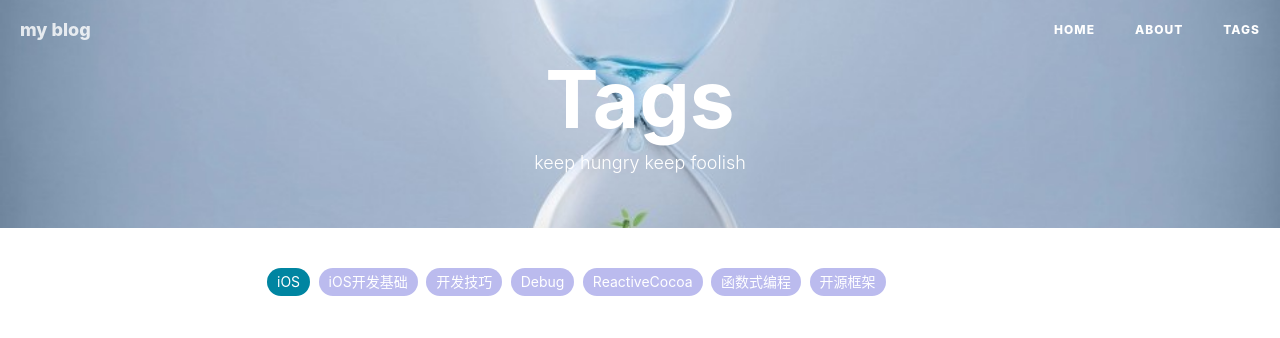
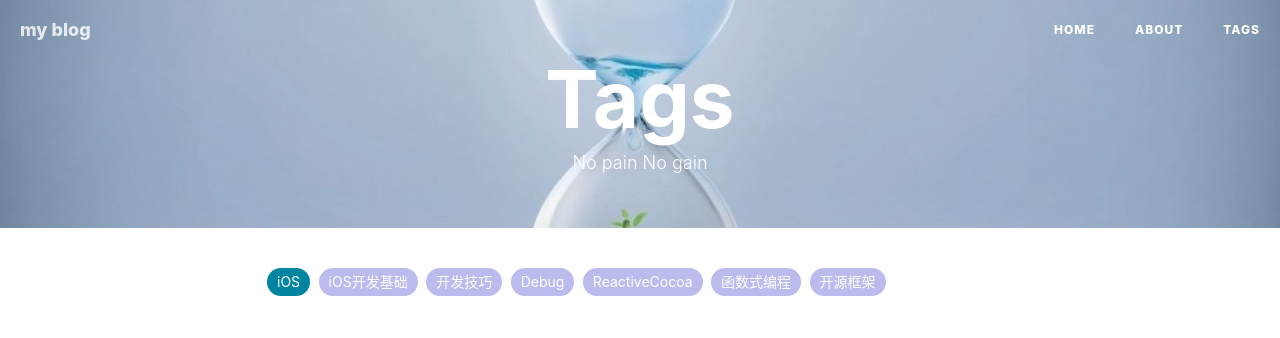
Before and after one commit to jinghaitingfeng/jinghaitingfeng.github.io, a Jekyll site: the page built from tags.html, in a window 1280 px wide. Shown: the top 338 px of the page. Built offline with Jekyll 4.4.1, drawn with Linux system fonts in a browser that asks for light colours; nearby versions of some CDN libraries; comment, search, counter and statistics services are not loaded.

Commit message:
Update tags.html

```diff
--- a/tags.html
+++ b/tags.html
@@ -1,7 +1,7 @@
 ---
 title: Tags
 layout: default
-description: keep hungry keep foolish
+description: No pain No gain
 header-img: "img/280.jpg"
 ---
 
```
